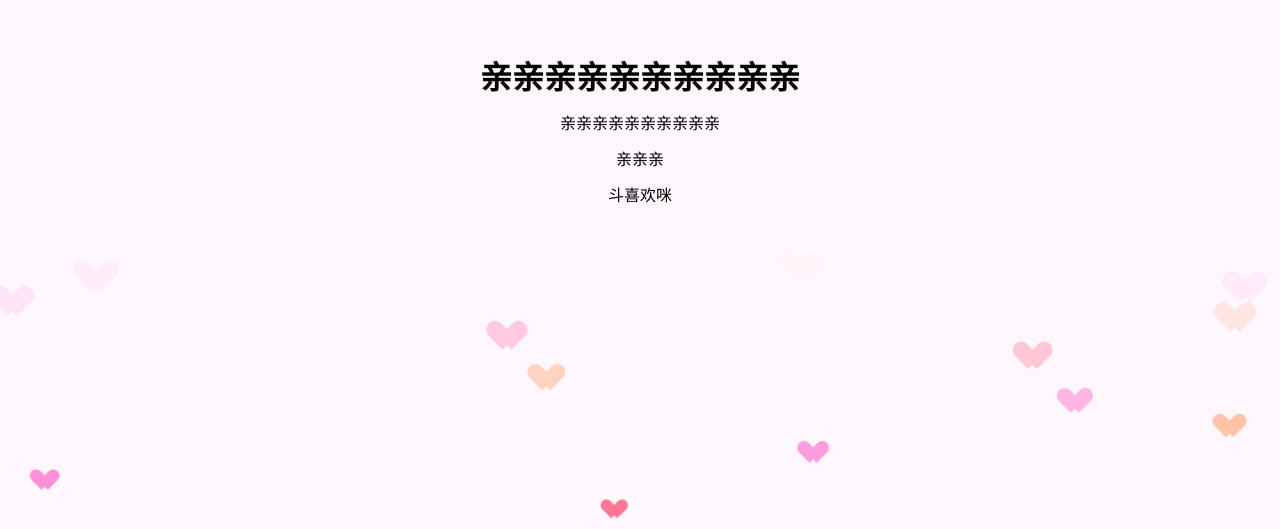
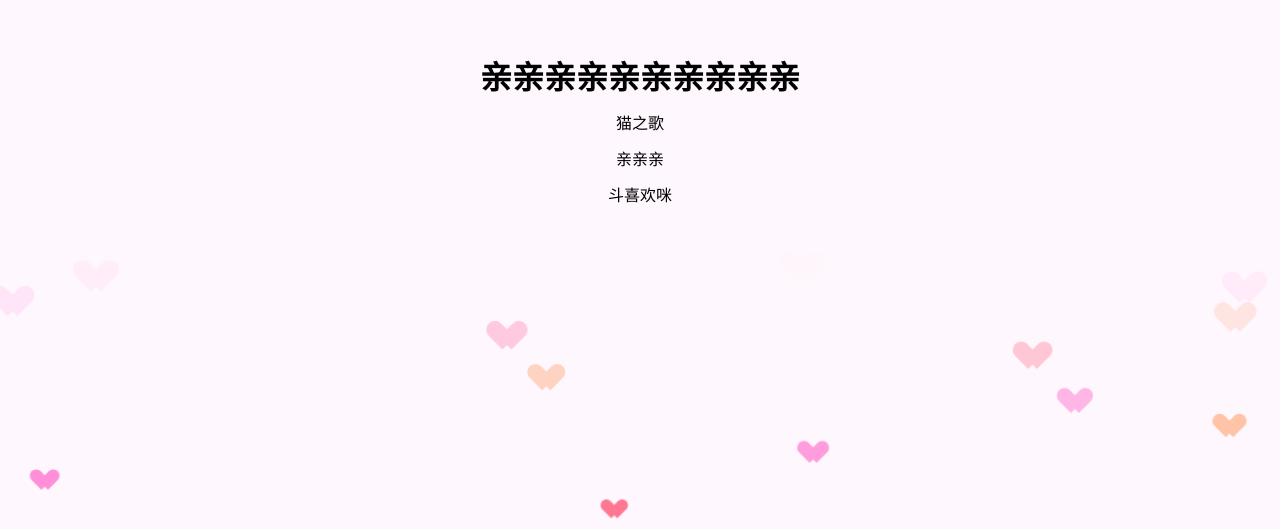
Before and after one commit to Merryjc/Merryjc.github.io, a plain HTML site: page index.html in a window 1280 px wide. Shown: the part 271-800 px from the top of the page. Drawn offline with Linux system fonts and the light colour scheme.

Commit message:
Update index.html

```diff
--- a/index.html
+++ b/index.html
@@ -70,7 +70,7 @@
 </head>
 <body>
     <h1>亲亲亲亲亲亲亲亲亲亲</h1>
-    <p>亲亲亲亲亲亲亲亲亲亲</p>
+    <p>猫之歌</p>
     <p>亲亲亲</p>
     <p>斗喜欢咪</p>
 
```
